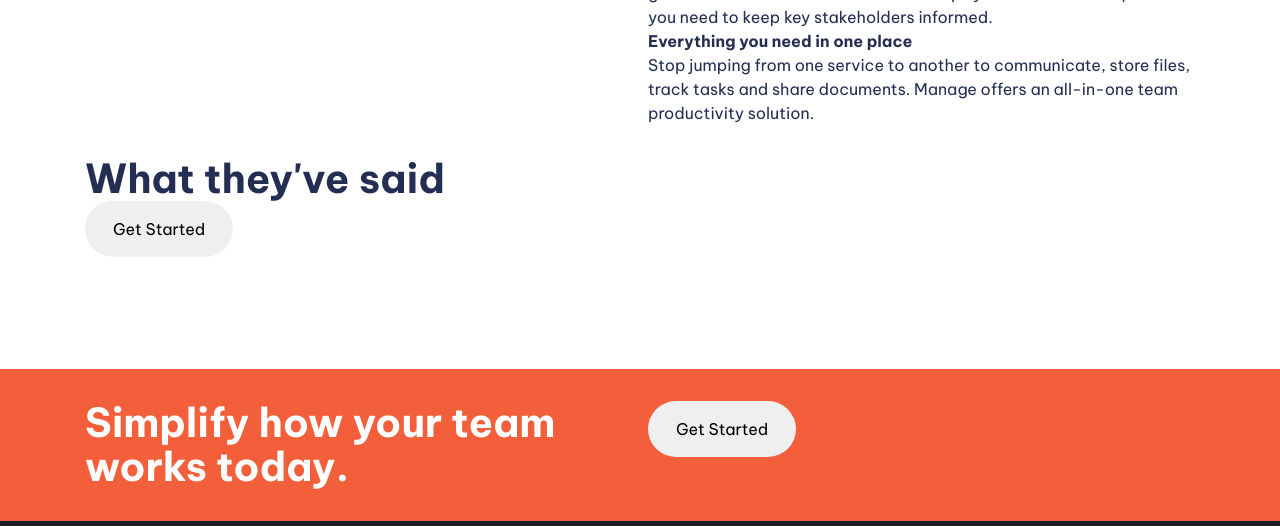
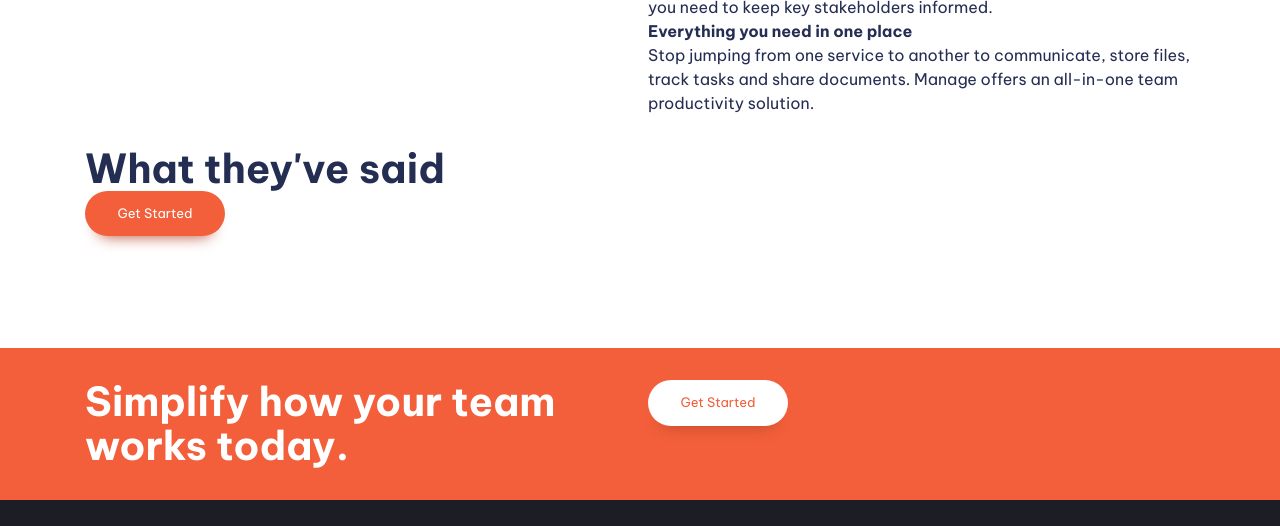
Before and after one commit to DayByDayBy/manage_landing_page, a plain HTML site: page index.html in a window 1280 px wide. Shown: the part 1098-1624 px from the top of the page. Drawn offline with Linux system fonts and the light colour scheme.

Commit message:
pt 3 done

```diff
--- a/style.css
+++ b/style.css
@@ -1,7 +1,9 @@
 /* https://piccalil.li/blog/a-modern-css-reset */
 
 :root {
+  --clr-accent-500: hsl(12, 60%, 45%);
   --clr-accent-400: hsl(12, 88%, 59%);
+  --clr-accent-300: hsl(12, 88%, 75%);
   --clr-accent-100: hsl(13, 100%, 96%);
 
   --clr-primary-400: hsl(228, 39%, 23%);
@@ -219,8 +221,31 @@ body {
 }
 
 .button{
+  cursor: pointer;
+  text-decoration: none;
   border: 0;
   border-radius: 100vmax;
-  padding: 1em 1.75em;
+  padding: 1.25em 2.5em;
   font-weight: var(--fs-button);
+  font-size: var(--fs-button);
+  line-height: 1;
+  color: var(--clr-neutral-100);
+  background-color: var(--clr-accent-400);
+  box-shadow: 0 1em 1.125em -1em var(--clr-accent-500);
 }
+
+.button[data-type="inverted"]{
+  background-color: var(--clr-neutral-100);
+  color: var(--clr-accent-400);
+}
+
+.button:hover,
+.button:focus-visible{
+background-color: var(--clr-accent-300);
+}
+
+.button[data-type="inverted"]:hover,
+.button[data-type="inverted"]:focus-visible {
+  background-color: var(--clr-neutral-100);
+  color: var(--clr-accent-300);
+}
```
